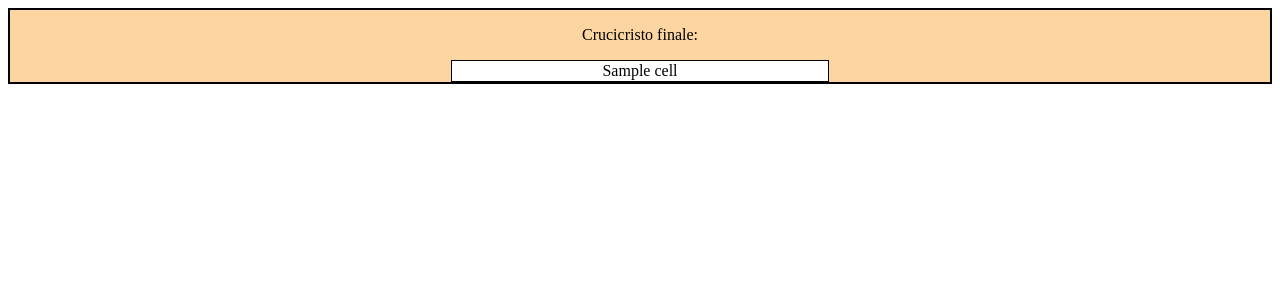
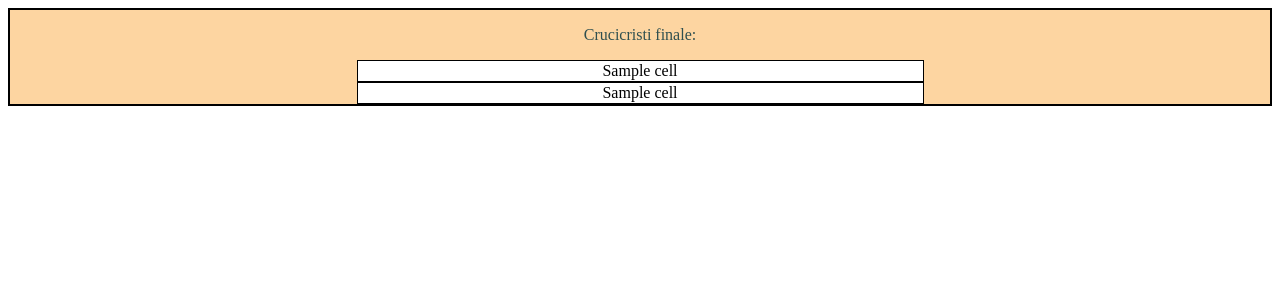
Before and after one commit to EliaPiccoli/Crossword, a Flask app: template templates/crossword_page.html in a window 1280 px wide. Shown: the top 300 px of the page. Run offline with Flask 2, Linux system fonts and the light colour scheme; the template is opened without the code that fills it: most values are stand-ins (such as "Sample title", 1, 10 or a date in 2020).

Commit message:
added more checks to prettify! TODO: multiple execution lead to identical crosswords

```diff
--- a/app.py
+++ b/app.py
@@ -7,8 +7,9 @@ app = Flask(__name__)
 def home():
     if request.method == "POST":
         #TODO call script in crossword.py for crossword generation
-        crossword_matrix = create_crossword(request.form["words"])
-        return render_template("crossword_page.html", crossword = crossword_matrix)
+        crossword_matrix_1 = create_crossword(request.form["words"])
+        crossword_matrix_2 = create_crossword(request.form["words"])
+        return render_template("crossword_page.html", crossword_1 = crossword_matrix_1, crossword_2 = crossword_matrix_2)
     else:
         return render_template("main_page.html")
 
--- a/templates/crossword_page.html
+++ b/templates/crossword_page.html
@@ -5,9 +5,11 @@
     </head>
     <body>
         <div id="crossword_box" style="text-align: center; border-width: 2px; border-color:black; border-style: solid; background-color: rgb(253, 213, 161);">
-                <p>Crucicristo finale:</p>
-                <table style="margin-left: auto;margin-right: auto;border-collapse: collapse;table-layout: fixed;width: 30%;background-color: yellowgreen;">
-                {% for row in crossword %}
+                <p style="color:darkslategrey;">Crucicristi finale:</p>
+
+                <!--first choice-->
+                <table style="margin-left: auto;margin-right: auto;border-collapse: collapse;table-layout: fixed;width: 45%;background-color: yellowgreen;">
+                {% for row in crossword_1 %}
                     <tr>
                     {% for cell in row %}
                         {% if cell != '' %}
@@ -19,6 +21,21 @@
                     </tr>
                 {% endfor %}
                 </table>
+
+                <!--second choice-->
+                <table style="margin-left: auto;margin-right: auto;border-collapse: collapse;table-layout: fixed;width: 45%;background-color:darkturquoise;">
+                    {% for row in crossword_2 %}
+                        <tr>
+                        {% for cell in row %}
+                            {% if cell != '' %}
+                                <td style="border: black solid 1px; border-collapse: collapse; background-color: white; text-align: center;">{{cell}}</td>
+                            {% else %}
+                                <td>{{cell}}</td>
+                            {% endif %}
+                        {% endfor %}
+                        </tr>
+                    {% endfor %}
+                    </table>
         </div>
     </body>
 </html>
```
Also changed, not shown: crossword.py (+20 -8 lines).
